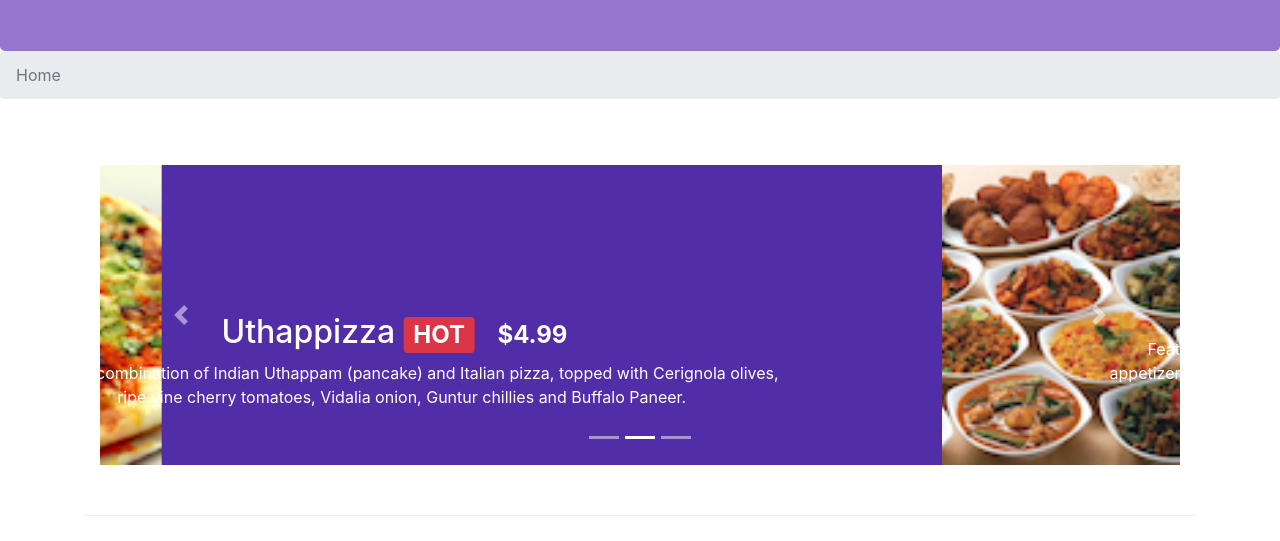
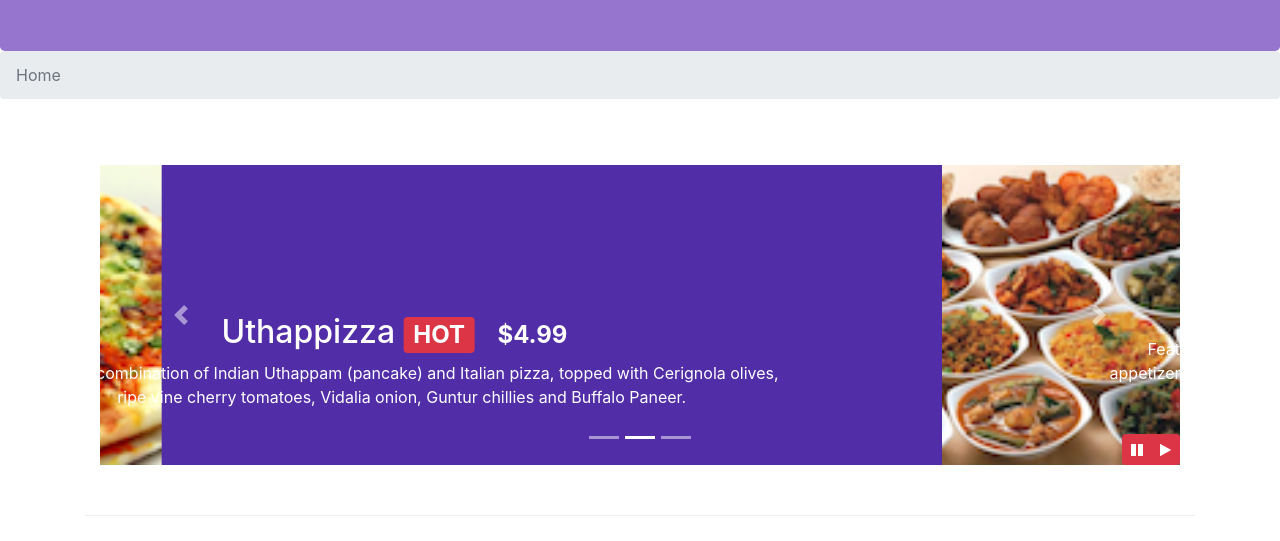
Before and after one commit to aswanth2630/initial-setup, a website: page index.html in a window 1280 px wide. Shown: the part 259-800 px from the top of the page. Drawn offline with nearby package versions, Linux system fonts and the light colour scheme.

Commit message:
Bootstrap Jquery

```diff
--- a/css/styles.css
+++ b/css/styles.css
@@ -55,3 +55,8 @@ body{
     left: 0;
     min-height: 300px;
 }
+#carouselButtons {
+    right:0px;
+    position: absolute;
+    bottom: 0px;
+}
--- a/index.html
+++ b/index.html
@@ -193,6 +193,14 @@
                   <a class="carousel-control-next" href="#mycarousel" role="button" data-slide="next">
                       <span class="carousel-control-next-icon"></span>
                   </a>
+                  <div class="btn-group" id="carouselButtons">
+    <button class="btn btn-danger btn-sm" id="carousel-pause">
+      <span class="fa fa-pause"></span>
+    </button>
+    <button class="btn btn-danger btn-sm" id="carousel-play">
+      <span class="fa fa-play"></span>
+    </button>
+</div>
          </div>
         </div>
       </div>
@@ -302,6 +310,18 @@
     <script src="node_modules/jquery/dist/jquery.min.js"></script>
     <script src="node_modules/tether/dist/js/tether.min.js"></script>
     <script src="node_modules/bootstrap/dist/js/bootstrap.min.js"></script>
+    <script>
+    $(document).ready(function(){
+        $("#mycarousel").carousel( { interval: 2000 } );
+        $("#carousel-pause").click(function(){
+            $("#mycarousel").carousel('pause');
+        });
+        $("#carousel-play").click(function(){
+            $("#mycarousel").carousel('cycle');
+        });
+    });
+</script>
+
 </body>
 
 </html>
```
